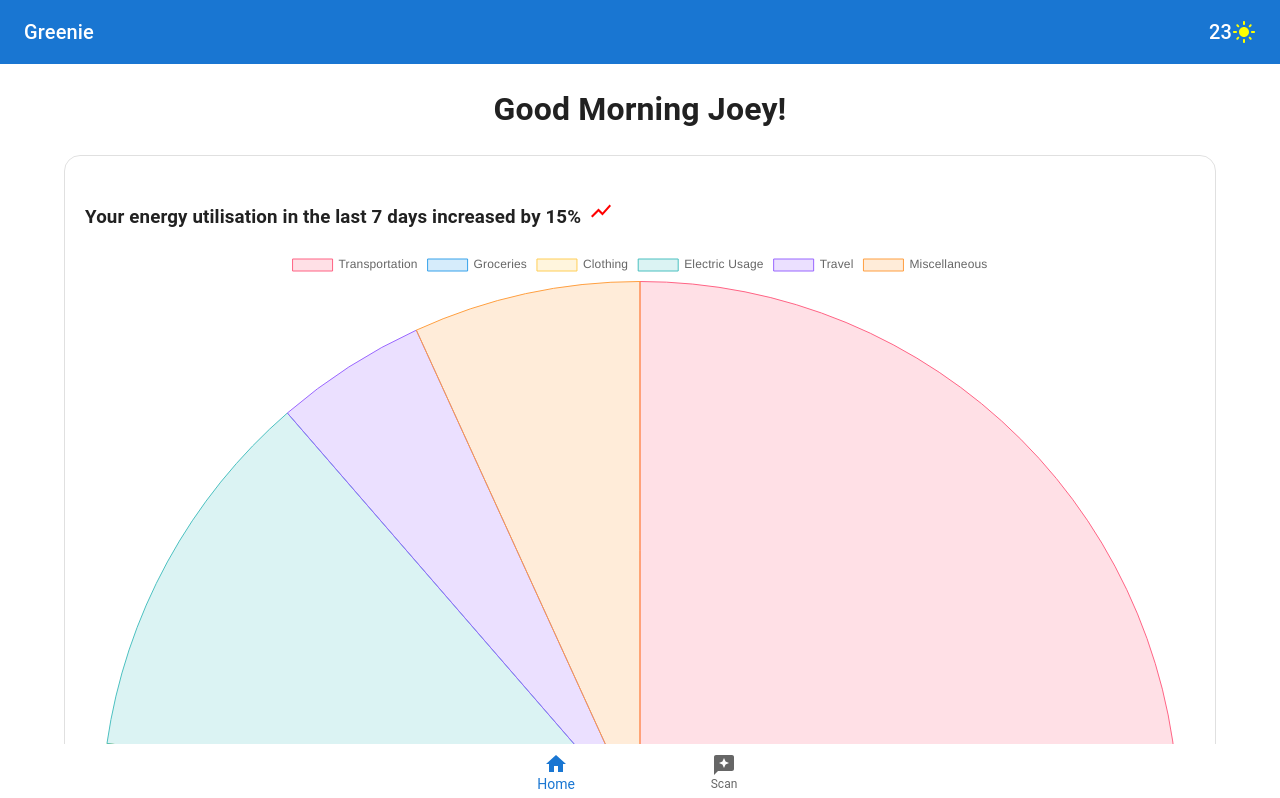
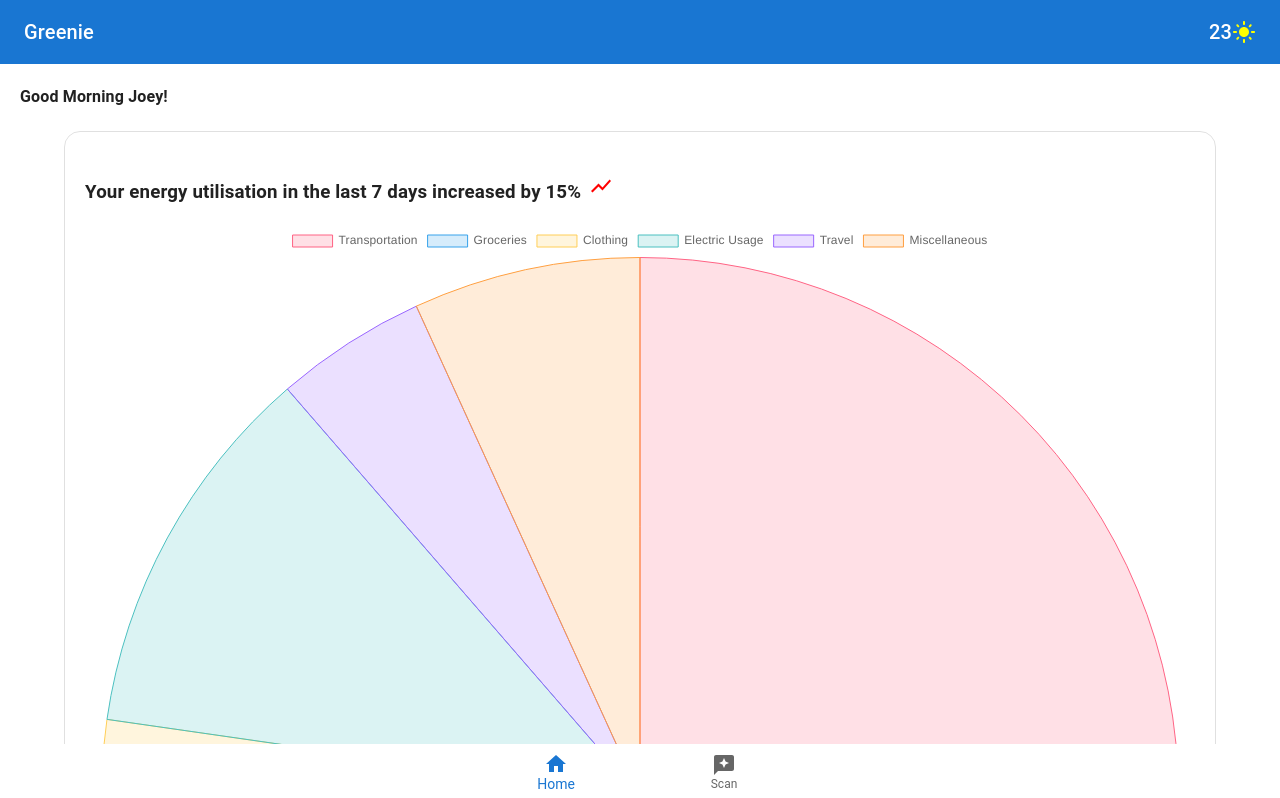
Before and after one commit to mindaugasdirg/energy-savers, a React (Create React App) app in the folder frontend/energy-savers-spa/: page / in a window 1280 px wide. Shown: the top 798 px of the page. Built offline with nearby package versions, Linux system fonts and the light colour scheme.

Commit message:
further changes

```diff
--- a/frontend/energy-savers-spa/src/plot/EnergyPie.tsx
+++ b/frontend/energy-savers-spa/src/plot/EnergyPie.tsx
@@ -2,7 +2,6 @@ import { Chart as ChartJS, ArcElement, Tooltip, Legend } from "chart.js";
 import { Pie } from "react-chartjs-2";
 import ShowChartIcon from "@mui/icons-material/ShowChart";
 import Box from "@mui/material/Box";
-import { red } from "@mui/material/colors";
 
 ChartJS.register(ArcElement, Tooltip, Legend);
 
@@ -44,7 +43,9 @@ export const EnergyPie = ({ data }: { data: PieData }) => (
       justifyContent: "center",
     }}
   >
-    <h1>Good Morning Joey!</h1>
+    <h4 style={{ alignSelf: "baseline", paddingLeft: "20px" }}>
+      Good Morning Joey!
+    </h4>
     <Box
       sx={{
         width: "90%",
```
